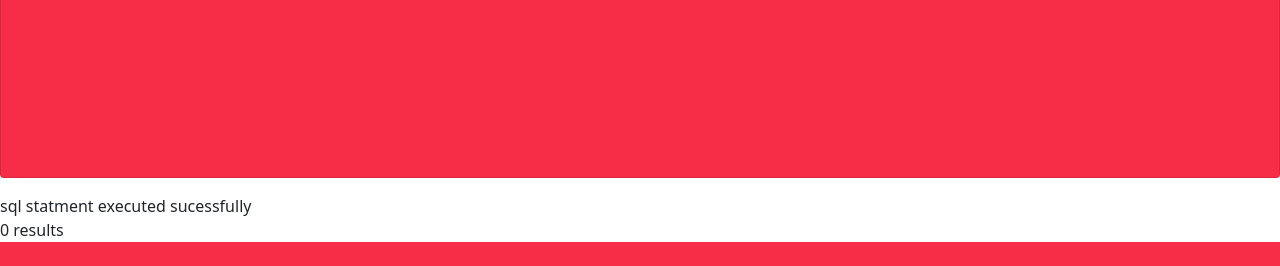
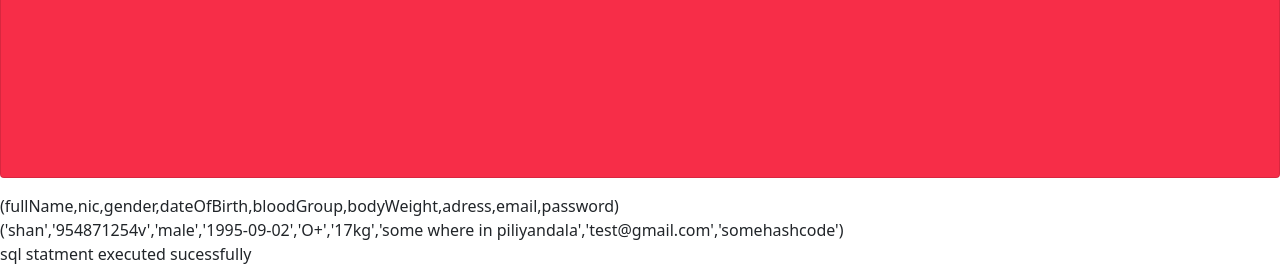
Before and after one commit to randika-chathuranga/Blood-donation-web-project, a PHP site: page / in a window 1280 px wide. Shown: the part 624-890 px from the top of the page. Before the commit the page ends 866 px from the top, so only its background shows below. Run offline with PHP 8.4, Linux system fonts and the light colour scheme; data that the repository does not hold is empty.

Commit message:
fixed db column order issue

```diff
--- a/index.php
+++ b/index.php
@@ -9,9 +9,9 @@ Server::execute();
 
 // Model,Connection Test
 require("private/models/User.php");
-$user = new User("shan","Thiwanka","s@gmail.com",132);
-//$user->save();
+$user = new User(array('fullName'=>"shan",'nic'=>"954871254v",'gender'=>"male",'dateOfBirth'=>date('1995-09-02'),'bloodGroup'=>"O+",'bodyWeight'=>"17kg",'adress'=>"some where in piliyandala",'email'=>'test@gmail.com','password'=>'somehashcode'));
+$user->save();
 //$user->delete();
-User::fetch("nic",132);
+//User::fetch("nic",132);
 
 ?>
--- a/private/models/Model.php
+++ b/private/models/Model.php
@@ -11,23 +11,27 @@ class Model{
 
         foreach ($this as $key=>$value){
 
-            if(get_class((object)$value) == "PrimaryKey" ){
+            $sqlCols = $sqlCols.$key.",";
 
-                $sqlCols = $sqlCols.$key.",";
+            if(get_class((object)$value) == "PrimaryKey" )
                 $sqlVals = $sqlVals."'".$value->value."'".",";
 
-            }else if($key != "tableName"){
-                $sqlCols = $sqlCols.$key.",";
+            else if($key != "tableName")
                 $sqlVals = $sqlVals."'".$value."'".",";
-            }
 
         }
+
 
         $sqlCols = substr($sqlCols, 0, -1);
         $sqlVals = substr($sqlVals, 0, -1);
 
         $sqlCols = $sqlCols.")";
         $sqlVals = $sqlVals.")";
+
+        echo($sqlCols."<br>");
+        echo($sqlVals."<br>");
+
+        // INSERT INTO MyGuests (firstname, lastname, email) VALUES ('John', 'Doe', 'john@example.com')
 
         $sql = "INSERT INTO " . static::$tableName . " " .$sqlCols. " VALUES " . $sqlVals;
 
@@ -68,12 +72,12 @@ class Model{
                 foreach ($properties as $value){
 
                     if($value->getName() != "tableName"){
-                    array_push($values,$row[$value->getName()]);
+                    $values[$value->getName()] = $row[$value->getName()];
                     }
 
                 }
 
-                $obj = $reflectionClass->newInstanceArgs($values);
+                $obj = $reflectionClass->newInstance($values);
                 array_push($objects, $obj);
             }
 
--- a/private/models/User.php
+++ b/private/models/User.php
@@ -5,17 +5,28 @@ require("Model.php");
 class User extends Model{
 
     static $tableName = "users";
-    public $firstName;
-    public $lastName;
+    public $fullName;
     public $nic;
+    public $gender;
+    public $dateOfBirth;
+    public $bloodGroup;
+    public $bodyWeight;
+    public $adress;
     public $email;
+    public $password;
 
-    function __construct($firstName,$lastName,$email,$nic){
+    function __construct($data){
 
-        $this->firstName = $firstName;
-        $this->lastName = $lastName;
-        $this->email = $email;
-        $this->nic = new PrimaryKey($nic);
+        $this->fullName = $data['fullName'];
+        $this->nic = $data['nic'];
+        $this->gender = $data['gender'];
+        $this->nic = new PrimaryKey($data['nic']);
+        $this->dateOfBirth = $data['dateOfBirth'];
+        $this->bloodGroup = $data['bloodGroup'];
+        $this->bodyWeight = $data['bodyWeight'];
+        $this->adress = $data['adress'];
+        $this->email = $data['email'];
+        $this->password = $data['password'];
     }
 }
 
```
